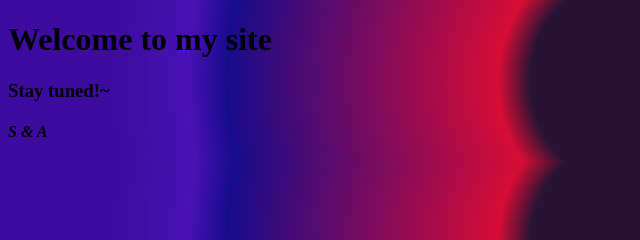
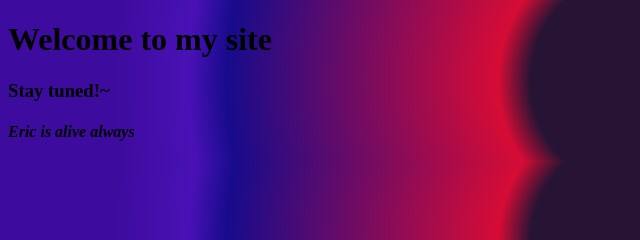
Before and after one commit to anthonymjimenez/fsfe, a website: page frontend/index.html in a window 1280 px wide. Shown: the top 240 px of the page, 0-640 px from the left. Drawn offline with Linux system fonts and the light colour scheme; files that its build step writes are made by us from their sources.

Commit message:
showing eric how to change a live website

```diff
--- a/frontend/index.html
+++ b/frontend/index.html
@@ -21,7 +21,7 @@
 <body>
     <h1>Welcome to my site</h1>
     <h3>Stay tuned!~</h3>
-    <h4> S & A </h4>
+    <h4>Eric is alive always</h4>
 
 </body>
 </html>
```
